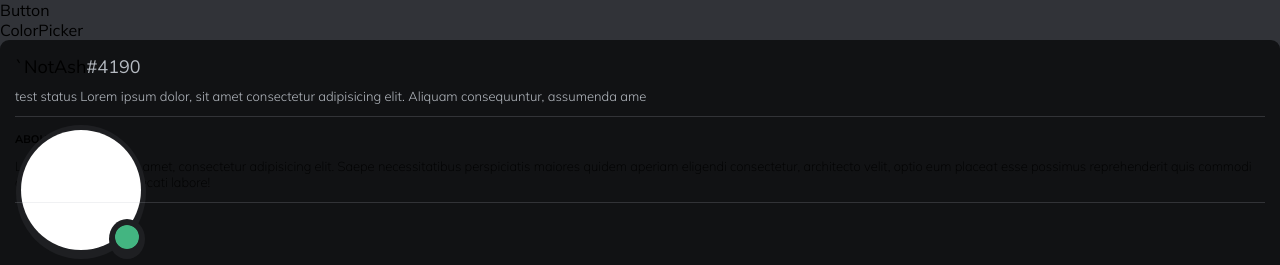
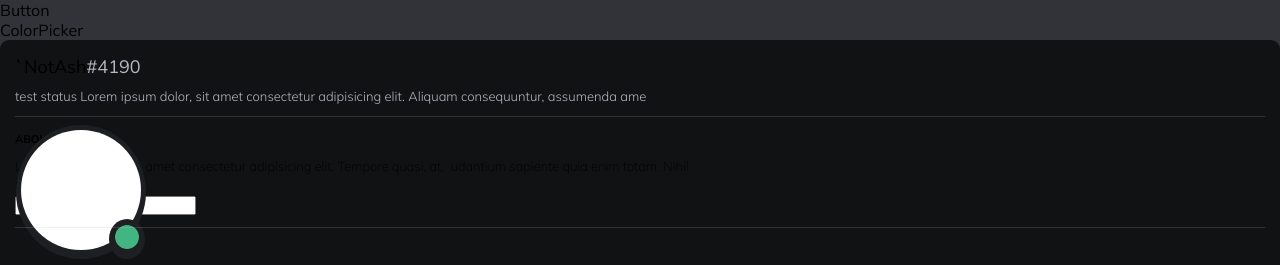
Before and after one commit to itz-ash/profile-maker, a React (Vite) app: page / in a window 1280 px wide. Shown: the top 265 px of the page. Built offline with nearby package versions, Linux system fonts and the light colour scheme.

Commit message:
placeholder for note

```diff
--- a/src/components/AboutMe.tsx
+++ b/src/components/AboutMe.tsx
@@ -2,18 +2,43 @@ import Divider from "./Divider";
 
 const AboutMe = () => {
   const about =
-    "   Lorem ipsum dolor sit amet, consectetur adipisicing elit. Saepe necessitatibus perspiciatis maiores quidem aperiam eligendi consectetur, architecto velit, optio eum placeat esse possimus reprehenderit quis commodi atque. Delectus, obcaecati labore!";
+    "Lorem ipsum dolor sit, amet consectetur adipisicing elit. Tempore quasi, at,  udantium sapiente quia enim totam. Nihil ";
 
   const aboutText = about.replace(/^\s+/, "");
 
   if (aboutText.length === 0) {
-    return <div className="emptyDiv"></div>;
+    return (
+      <>
+        <div className="noteContainerNon">note</div>
+        <form>
+          <label>
+            <input
+              className="formNon"
+              type="text"
+              name="name"
+              placeholder="click to add note"
+            />
+          </label>
+        </form>
+      </>
+    );
   } else {
     return (
       <>
         <div className="aboutMeContainer">
           <div className="aboutMeHeading">About Me</div>
           <div className="aboutMeContent">{aboutText}</div>
+          <div className="noteContainer">note</div>
+          <form>
+            <label>
+              <input
+                className="form"
+                type="text"
+                name="name"
+                placeholder="click to add note"
+              />
+            </label>
+          </form>
         </div>
       </>
     );
```
